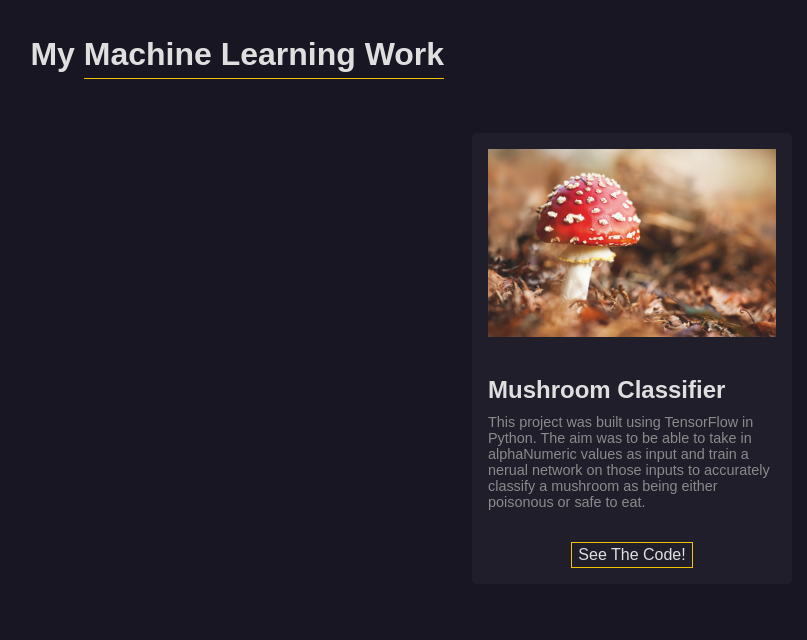
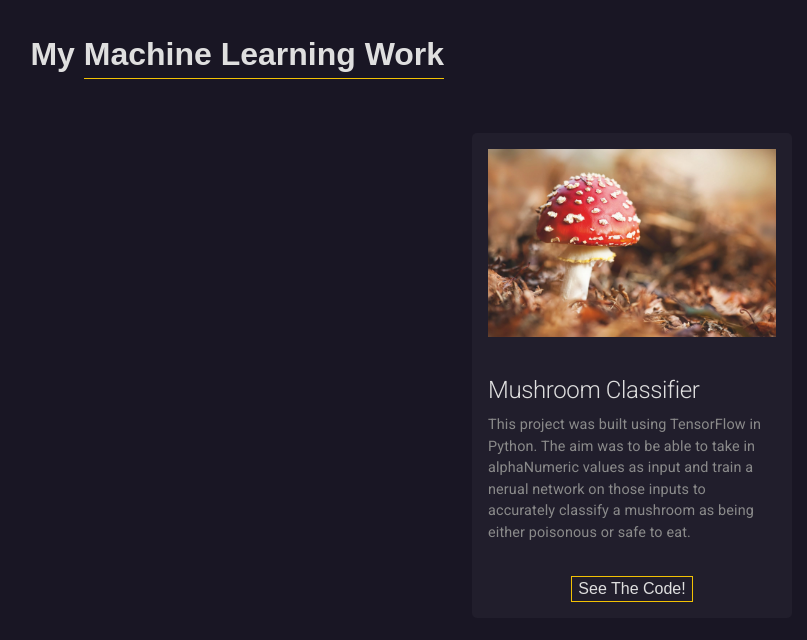
Before and after one commit to EvanCWoods/Personal-Portfolio, a React (Create React App) app: page /projects/machine-learning in a window 1280 px wide. Shown: the top 640 px of the page, without its empty margins (8-815 px from the left). Built offline with nearby package versions, Linux system fonts and the light colour scheme.

Commit message:
changed the project cards to use MUI instead of HTML

```diff
--- a/src/Components/Landing/Components/CallToAction/CallToAction.tsx
+++ b/src/Components/Landing/Components/CallToAction/CallToAction.tsx
@@ -50,13 +50,15 @@ export default function CallToAction() {
               left: "-10%"
             }}>
             <Box
-              className="blue-background-fade"
+              className="blue-background-fade-light"
               sx={{
                 width: "100%",
                 height: "100%",
               }}>
-              <Typography variant="h4" sx={{ color: "var(--white-text)" }}>Inquire To See What I Can Do For You</Typography>
-              <button style={{ padding: "1% 2%", border: "none", background: "var(--yellow-background)", borderRadius: "10px" }} onClick={handleOpenModal}>ENQUIRE</button>
+              <Box sx={{ p: "5%" }}>
+                <Typography variant="h4" sx={{ color: "var(--white-text)" }}>Inquire To See What I Can Do For You</Typography>
+                <button style={{ padding: "1% 2%", border: "none", background: "var(--yellow-background)", borderRadius: "10px", marginTop: "100px" }} onClick={handleOpenModal}>ENQUIRE</button>
+              </Box>
             </Box>
           </Box>
         </Box>
--- a/src/Components/Pages/Projects/Components/Project.tsx
+++ b/src/Components/Pages/Projects/Components/Project.tsx
@@ -1,20 +1,21 @@
 import "../../../../Styles/Projects/Project.css";
 import { ProjectProps } from "../../../../Models/ComponentProps";
+import { Box, Typography } from "@mui/material";
 
 export default function Project(props: ProjectProps) {
   return (
-    <div className="project">
-      <div className="image-container">
+    <Box className="project">
+      <Box className="image-container">
         <img className="project-image" src={props.image} alt="some project" />
-      </div>
-      <h1>{props.title}</h1>
-      <p>
+      </Box>
+      <Typography variant="h1">{props.title}</Typography>
+      <Typography variant="body1">
         {props.description}
-      </p>
-      <div className="external-link-container">
+      </Typography>
+      <Box className="external-link-container">
         {props.websiteLink ? <a href={props.websiteLink}>See The Site!</a> : null}
         <a href={props.codeLink}>See The Code!</a>
-      </div>
-    </div>
+      </Box>
+    </Box>
   );
 }
--- a/src/Styles/colors.css
+++ b/src/Styles/colors.css
@@ -2,6 +2,9 @@
   background: #191624;
 }
 
+.blue-background-fade-light {
+  background: rgba(25, 22, 36, 0.5);
+}
 .blue-background-fade {
   background: rgba(25, 22, 36, 0.75);
 }
```
